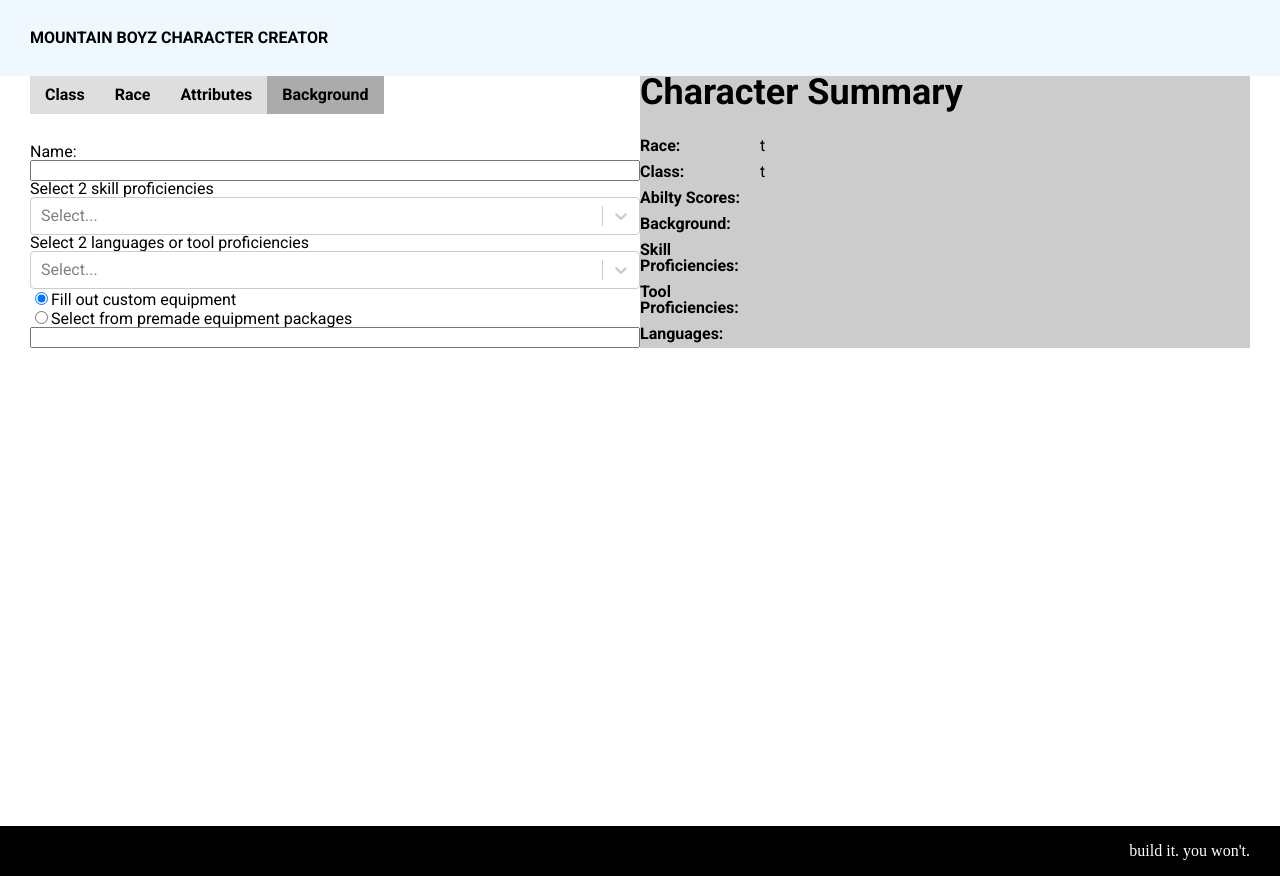
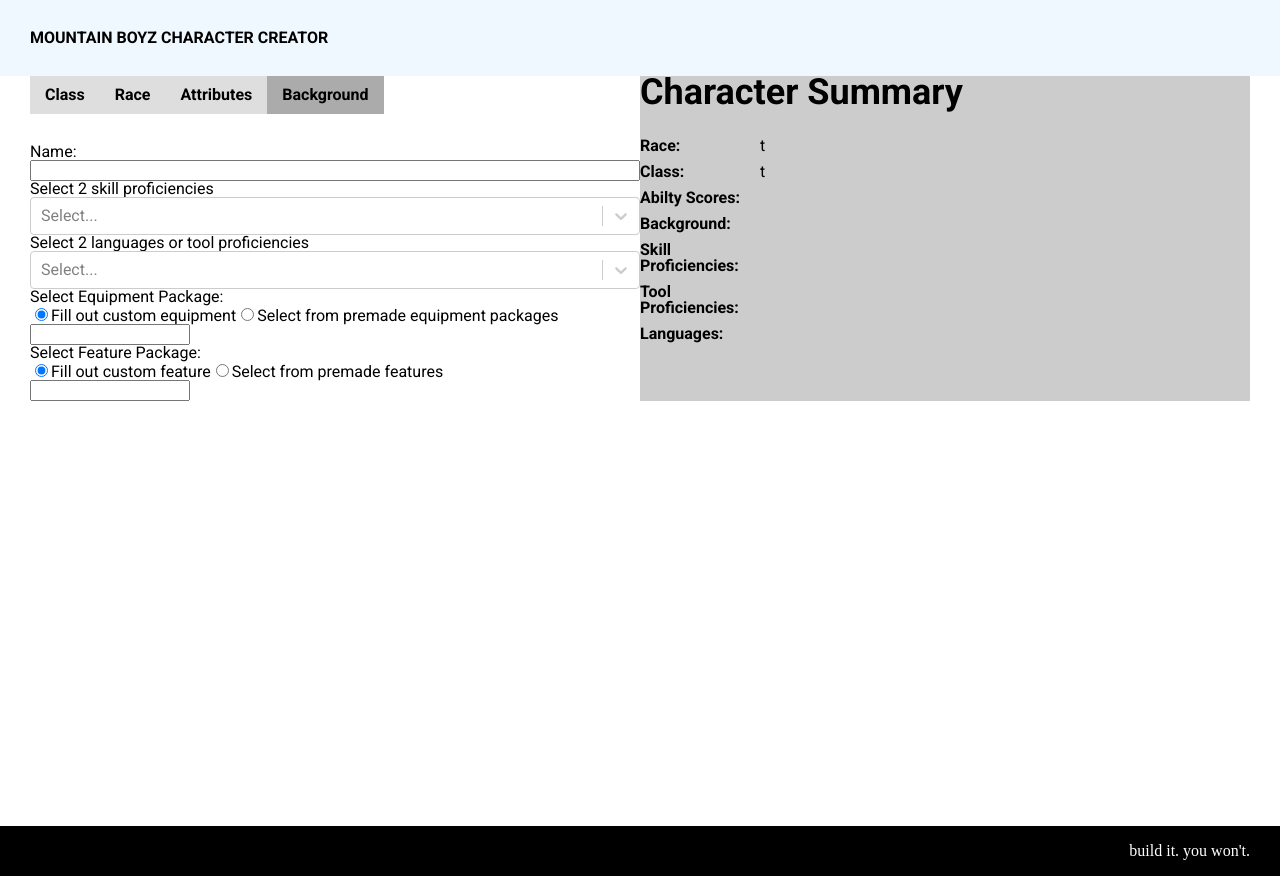
Before and after one commit to daigled/mbz_dnd, a React (Vite) app: page / in a window 1280 px wide. Both pictures are taken after a click on the item "Background". Built offline with nearby package versions, Linux system fonts and the light colour scheme.

Commit message:
huge refactor. consoloidation of state and handling react-select. introduction of memoization to prevent unneccesary recalculations.

```diff
--- a/src/components/backgrounds/BackgroundsTab.tsx
+++ b/src/components/backgrounds/BackgroundsTab.tsx
@@ -1,6 +1,5 @@
-import { useState, useEffect } from 'react'
+import { useState, useEffect, useMemo } from 'react'
 import { background } from '../../data/backgrounds.json'
-import BackgroundSummary from './BackgroundSummary'
 import Select from 'react-select'
 
 export interface BackgroundsTabProps {
@@ -9,19 +8,31 @@ export interface BackgroundsTabProps {
 
 export default function BackgroundsTab(props: BackgroundsTabProps) {
 	const { onChange } = props
-	const [openSummary, setOpenSummary] = useState<string>('')
-	const [skillsSelected, setSkillsSelected] = useState<any[]>([]) // Changed to an array
-	const [langToolsSelected, setLangToolsSelected] = useState<any[]>([]) // Changed to an array
+
+	const [skillsSelected, setSkillsSelected] = useState<any[]>([])
+	const [langToolsSelected, setLangToolsSelected] = useState<any[]>([])
+
+	// Consolidated state for equipment and features
+	const [selectedPackage, setSelectedPackage] = useState<{
+		equipmentType: string
+		featureType: string
+		selectedPremadeEquipment: any | null
+		selectedPremadeFeature: any | null
+	}>({
+		equipmentType: 'custom',
+		featureType: 'custom',
+		selectedPremadeEquipment: null,
+		selectedPremadeFeature: null,
+	})
+
 	const [equipmentArray, setEquipmentArray] = useState<string[]>([])
-	const [equipmentType, setEquipmentType] = useState<string>('custom')
-	const [selectedPremadeEquipment, setSelectedPremadeEquipment] =
-		useState<any>(null) // Track the selected equipment
+	const [featureArray, setFeatureArray] = useState<string[]>([])
 
 	useEffect(() => {
-		// Find equipment when component mounts and update state
-		const equipment = findEquipment(availableBackgrounds)
-
-		setEquipmentArray(equipment) // Update the state with the found equipment
+		// Find equipment and features when component mounts
+		const [equipment, features] = findEquipment(availableBackgrounds)
+		setEquipmentArray(equipment)
+		setFeatureArray(features)
 	}, [])
 
 	const availableBackgrounds = background.filter(
@@ -31,52 +42,78 @@ export default function BackgroundsTab(props: BackgroundsTabProps) {
 			!b.name.includes('Variant')
 	)
 
-	function handleChange(val: string) {
-		if (openSummary === val) {
-			setOpenSummary('')
-			onChange('')
-		} else {
-			setOpenSummary(val)
-			onChange(val)
+	function findEquipment(
+		obj: any,
+		equipmentList: string[] = [],
+		featureList: string[] = []
+	): [string[], string[]] {
+		for (const key in obj) {
+			if (typeof obj[key] === 'object' && obj[key] !== null) {
+				findEquipment(obj[key], equipmentList, featureList)
+			} else if (key === 'name' && obj[key] === 'Equipment:') {
+				equipmentList.push(obj.entry)
+			} else if (key === 'name' && obj[key].includes('Feature:')) {
+				featureList.push(obj.entries)
 			}
 		}
-
-	//find all equipment packages
-	function findEquipment(obj: any, equipmentList: string[] = []): string[] {
-		for (const key in obj) {
-			if (typeof obj[key] === 'object' && obj[key] !== null) {
-				findEquipment(obj[key], equipmentList)
-			} else if (key === 'name' && obj[key] === 'Equipment:') {
-				const item = JSON.stringify(obj.entry)
-				equipmentList.push(item)
-			}
-		}
-		return equipmentList
+		return [equipmentList, featureList]
 	}
 
 	// Handle multi-select for skills
 	function handleSkillsSelect(selected: any) {
-		if (selected.length <= 2) {
-			setSkillsSelected(selected)
-		}
+		if (selected.length <= 2) setSkillsSelected(selected)
 	}
 
 	// Handle multi-select for languages/tools
 	function handleLangToolsSelect(selected: any) {
-		if (selected.length <= 2) {
-			setLangToolsSelected(selected)
-		}
+		if (selected.length <= 2) setLangToolsSelected(selected)
 	}
 
-	//handle custom starting equipment or from preexisting background
-	function handleEquipmentPackageChange(e) {
-		setEquipmentType(e.target.value)
+	// Handle package type changes (equipment or feature)
+	// Handle package type changes (equipment or feature)
+	function handlePackageChange(type: 'equipment' | 'feature', value: string) {
+		// Reset selected premade values when switching between types
+		setSelectedPackage(prev => ({
+			...prev,
+			[`${type}Type`]: value,
+			[`selectedPremade${capitalizeFirstLetter(type)}`]: null, // Clear selected package
+		}))
 	}
 
-	// Handle equipment selection from premade list
-	const handleEquipmentSelect = (selectedOption: any) => {
-		setSelectedPremadeEquipment(selectedOption) // Update the selected equipment state
+	// Handle selecting equipment or feature from premade list
+	const handleSelectPackage = (
+		type: 'equipment' | 'feature',
+		selectedOption: any
+	) => {
+		setSelectedPackage(prev => ({
+			...prev,
+			[`selectedPremade${capitalizeFirstLetter(type)}`]: selectedOption,
+		}))
 	}
+
+	const capitalizeFirstLetter = (str: string) =>
+		str.charAt(0).toUpperCase() + str.slice(1)
+
+	// Memoized combined options to avoid unnecessary recalculations on every render
+	const combinedEquipmentArray = useMemo(
+		() =>
+			equipmentArray.map((item, index) => ({
+				value: item || 'Default Equipment',
+				label:
+					availableBackgrounds[index]?.name || 'Unknown Background',
+			})),
+		[equipmentArray, availableBackgrounds]
+	)
+
+	const combinedFeatureArray = useMemo(
+		() =>
+			featureArray.map((item, index) => ({
+				value: item || 'Default Feature',
+				label:
+					availableBackgrounds[index]?.name || 'Unknown Background',
+			})),
+		[featureArray, availableBackgrounds]
+	)
 
 	const availableSkills = [
 		{ value: 'acrobatics', label: 'Acrobatics' },
@@ -134,23 +171,8 @@ export default function BackgroundsTab(props: BackgroundsTabProps) {
 		{ value: 'woodcarvers_tools', label: 'Woodcarver’s Tools' },
 	]
 
-	const combinedEquipmentArray =
-		equipmentArray.length > 0
-			? availableBackgrounds.map((bg, index) => {
-					return {
-						value: equipmentArray[index] || 'Default Equipment',
-						label: bg.name,
-					}
-				})
-			: []
 	return (
-		<>
-			<form
-				action=""
-				style={{
-					display: 'flex',
-					flexDirection: 'column',
-				}}>
+		<form action="" style={{ display: 'flex', flexDirection: 'column' }}>
 			<label htmlFor="background-name">Name:</label>
 			<input type="text" name="background-name" />
 
@@ -174,76 +196,97 @@ export default function BackgroundsTab(props: BackgroundsTabProps) {
 				isSearchable
 			/>
 
-				<label htmlFor="custom-equipment-select">
+			<div>
+				<label htmlFor="equipment-select">
+					Select Equipment Package:
+				</label>
+				<div>
 					<input
 						type="radio"
 						value="custom"
-						checked={equipmentType === 'custom'}
-						onChange={handleEquipmentPackageChange}
+						checked={selectedPackage.equipmentType === 'custom'}
+						onChange={() =>
+							handlePackageChange('equipment', 'custom')
+						}
 					/>
 					Fill out custom equipment
-				</label>
-				<label htmlFor="premade-equipment-select">
 					<input
 						type="radio"
 						value="premade"
-						checked={equipmentType === 'premade'}
-						onChange={handleEquipmentPackageChange}
+						checked={selectedPackage.equipmentType === 'premade'}
+						onChange={() =>
+							handlePackageChange('equipment', 'premade')
+						}
 					/>
 					Select from premade equipment packages
-				</label>
+				</div>
 
-				{equipmentType === 'custom' && <input type="text"></input>}
-				{equipmentType === 'premade' && (
+				{selectedPackage.equipmentType === 'custom' && (
+					<input type="text" />
+				)}
+				{selectedPackage.equipmentType === 'premade' && (
 					<>
 						<Select
 							isSearchable
 							options={combinedEquipmentArray}
-							onChange={handleEquipmentSelect}></Select>
-						{selectedPremadeEquipment && (
+							onChange={selectedOption =>
+								handleSelectPackage('equipment', selectedOption)
+							}
+						/>
+						{selectedPackage.selectedPremadeEquipment && (
 							<div style={{ marginTop: '10px' }}>
 								<strong>Selected Equipment:</strong>{' '}
-								{selectedPremadeEquipment.value}
+								{selectedPackage.selectedPremadeEquipment.value}
 							</div>
 						)}
 					</>
 				)}
+			</div>
 
-				{/* <label htmlFor="equipment">
-					Select starting equipment from other premade backgrounds
-				</label>
-				<select name="equipment" id="" style={{ overflow: 'visible' }}>
-					{equipmentArray.map((item, index) => (
-						<option
-							key={index}
-							value={index}
-							style={{ whiteSpace: 'normal', height: '6rem' }}>
-							{item}
-						</option>
-					))}
-				</select> */}
-			</form>
+			<div>
+				<label htmlFor="feature-select">Select Feature Package:</label>
+				<div>
+					<input
+						type="radio"
+						value="custom"
+						checked={selectedPackage.featureType === 'custom'}
+						onChange={() =>
+							handlePackageChange('feature', 'custom')
+						}
+					/>
+					Fill out custom feature
+					<input
+						type="radio"
+						value="premade"
+						checked={selectedPackage.featureType === 'premade'}
+						onChange={() =>
+							handlePackageChange('feature', 'premade')
+						}
+					/>
+					Select from premade features
+				</div>
 
-			{/* <div
-				className="character-background-tab-wrap"
-				style={{ display: 'flex', flexDirection: 'column' }}>
-				{availableBackgrounds.map(b => (
-					<div
-						key={b.name}
-						style={{
-							backgroundColor: 'grey',
-							cursor: 'pointer',
-							border: '3px solid',
-							padding: '5px',
-						}}
-						onClick={() => handleChange(b.name)}>
-						{b.name}
-						{openSummary === b.name && (
-							<BackgroundSummary background={b} />
+				{selectedPackage.featureType === 'custom' && (
+					<input type="text" />
+				)}
+				{selectedPackage.featureType === 'premade' && (
+					<>
+						<Select
+							isSearchable
+							options={combinedFeatureArray}
+							onChange={selectedOption =>
+								handleSelectPackage('feature', selectedOption)
+							}
+						/>
+						{selectedPackage.selectedPremadeFeature && (
+							<div style={{ marginTop: '10px' }}>
+								<strong>Selected Feature:</strong>{' '}
+								{selectedPackage.selectedPremadeFeature.value}
+							</div>
+						)}
+					</>
 				)}
 			</div>
-				))}
-			</div> */}
-		</>
+		</form>
 	)
 }
```
Lines whose indentation alone changed are shown as unchanged.
